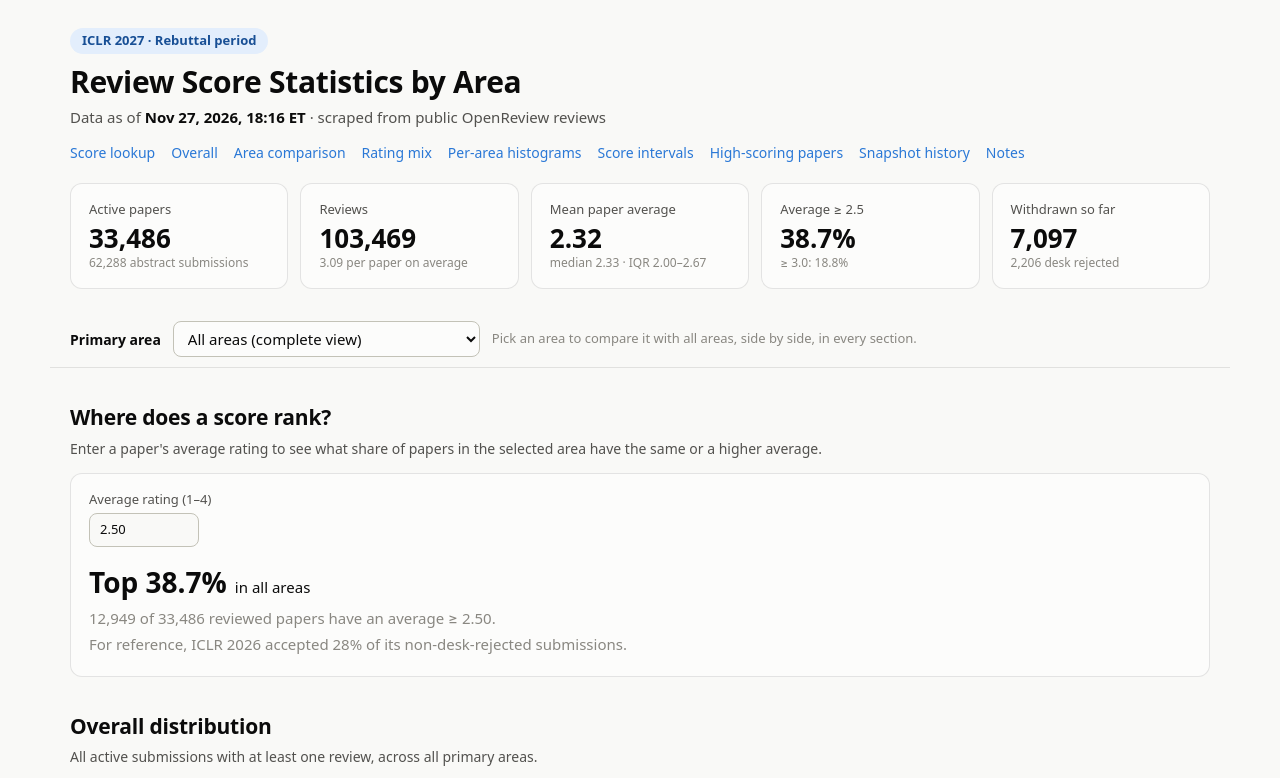
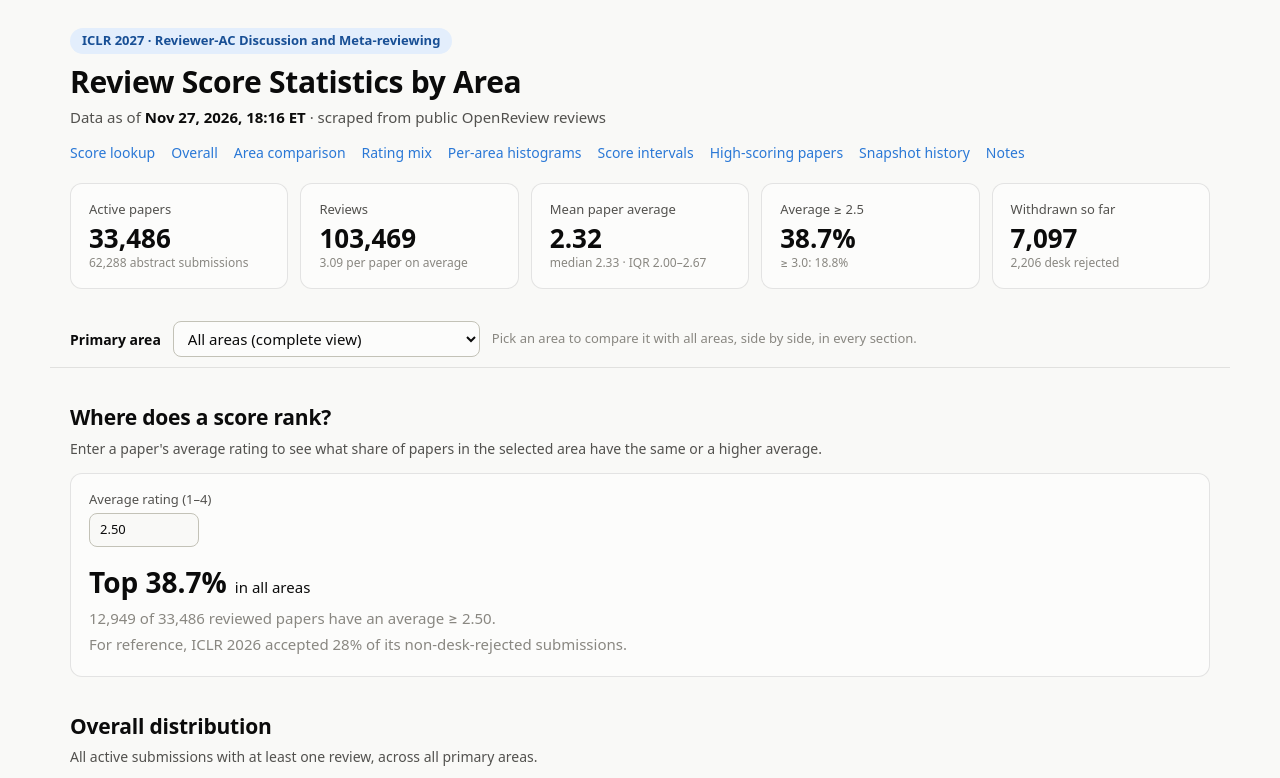
Before and after one commit to winfredtai/iclr2027-score-stats, a plain HTML site: page docs/index.html in a window 1280 px wide. Shown: the top 778 px of the page. Drawn offline with Linux system fonts and the light colour scheme.

Commit message:
Update phase label to Reviewer-AC Discussion and Meta-reviewing
Co-Authored-By: Claude Opus 5.5 <noreply@anthropic.com>

```diff
--- a/docs/index.html
+++ b/docs/index.html
@@ -10,7 +10,7 @@
 <body>
 <div class="wrap">
   <header>
-    <span class="pill">ICLR 2027 · Rebuttal period</span>
+    <span class="pill">ICLR 2027 · Reviewer-AC Discussion and Meta-reviewing</span>
     <h1>Review Score Statistics by Area</h1>
     <p class="asof">Data as of <strong id="asof">…</strong> · scraped from public OpenReview reviews</p>
     <nav class="toc">
```
